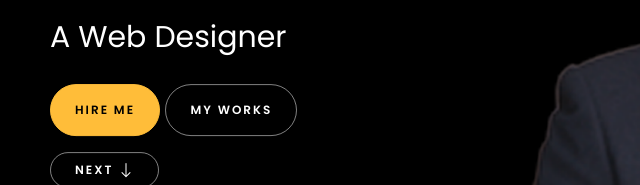
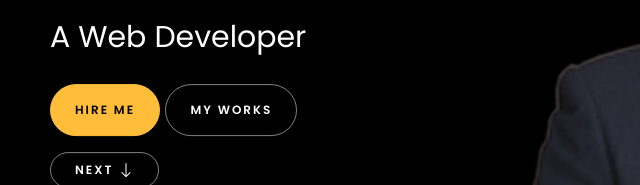
Before and after one commit to Chharng-Chhit/portfolio, a plain HTML site: page index.html in a window 1280 px wide. Shown: the part 380-565 px from the top of the page, 35-675 px from the left. Drawn offline with Linux system fonts and the light colour scheme; files whose address does not match are found by name.

Commit message:
edit text

```diff
--- a/index.html
+++ b/index.html
@@ -66,7 +66,7 @@
 							<div class="text">
 								<span class="subheading">Hello!</span>
 								<h1 class="mb-4 mt-3">I'm <span>Chharng Chhit</span></h1>
-								<h2 class="mb-4">A Web Designer</h2>
+								<h2 class="mb-4">A Web Developer</h2>
 								<p>
 									<a href="https://t.me/ChharngChhit" target="_blank"
 										class="btn btn-primary py-3 px-4">Hire me</a> <a href="#projects-section"
```
